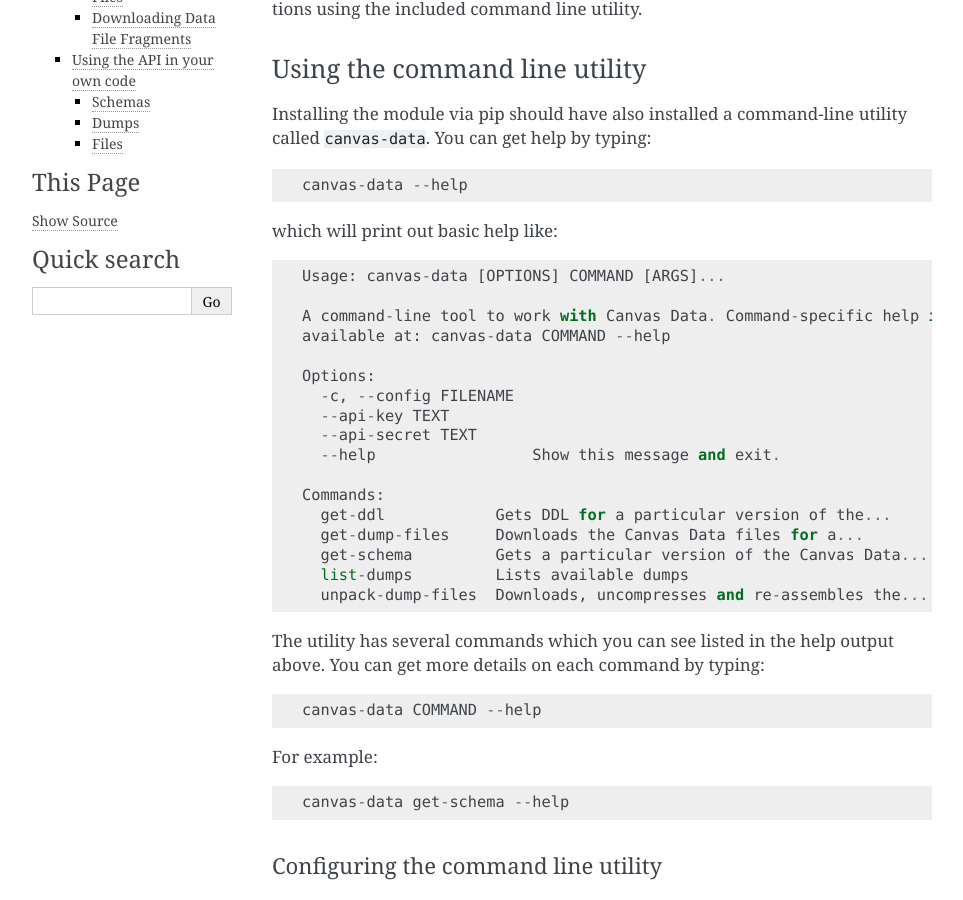
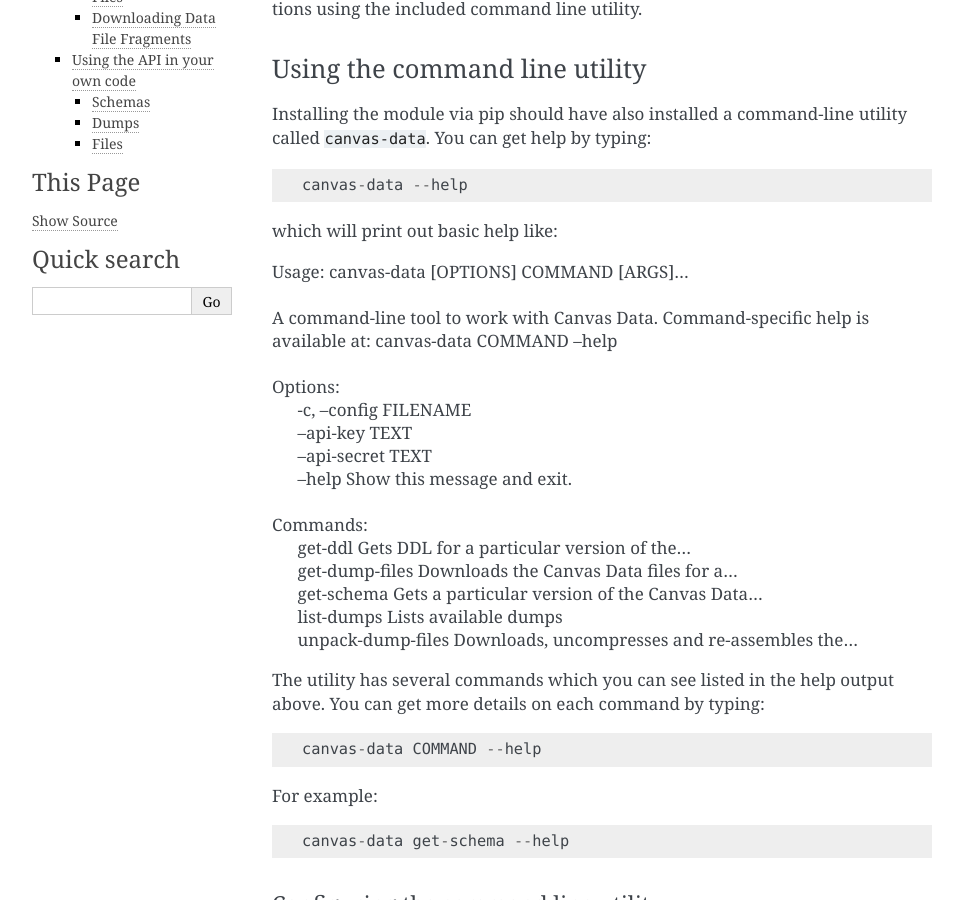
Before and after one commit to Harvard-University-iCommons/canvas-data-sdk, a Sphinx documentation site: the page built from docs/intro.rst, in a window 1280 px wide and 900 px high, scrolled down 381 px. Shown: the whole window, without its empty margins (148-1111 px from the left). Built offline with Sphinx 7.4.7, drawn with Linux system fonts in a browser that asks for light colours; some of the changed lines change nothing that is shown.

Commit message:
doc formatting

```diff
--- a/docs/intro.rst
+++ b/docs/intro.rst
@@ -25,25 +25,25 @@
 
   canvas-data --help
 
-which will print out basic help like::
+which will print out basic help like:
 
-  Usage: canvas-data [OPTIONS] COMMAND [ARGS]...
-
-  A command-line tool to work with Canvas Data. Command-specific help is
+| Usage: canvas-data [OPTIONS] COMMAND [ARGS]...
+|
+| A command-line tool to work with Canvas Data. Command-specific help is
   available at: canvas-data COMMAND --help
-
-  Options:
-    -c, --config FILENAME
-    --api-key TEXT
-    --api-secret TEXT
-    --help                 Show this message and exit.
-
-  Commands:
-    get-ddl            Gets DDL for a particular version of the...
-    get-dump-files     Downloads the Canvas Data files for a...
-    get-schema         Gets a particular version of the Canvas Data...
-    list-dumps         Lists available dumps
-    unpack-dump-files  Downloads, uncompresses and re-assembles the...
+|
+| Options:
+|   -c, --config FILENAME
+|   --api-key TEXT
+|   --api-secret TEXT
+|   --help                 Show this message and exit.
+|
+| Commands:
+|   get-ddl            Gets DDL for a particular version of the...
+|   get-dump-files     Downloads the Canvas Data files for a...
+|   get-schema         Gets a particular version of the Canvas Data...
+|   list-dumps         Lists available dumps
+|   unpack-dump-files  Downloads, uncompresses and re-assembles the...
 
 The utility has several commands which you can see listed in the help output above.
 You can get more details on each command by typing::
```
